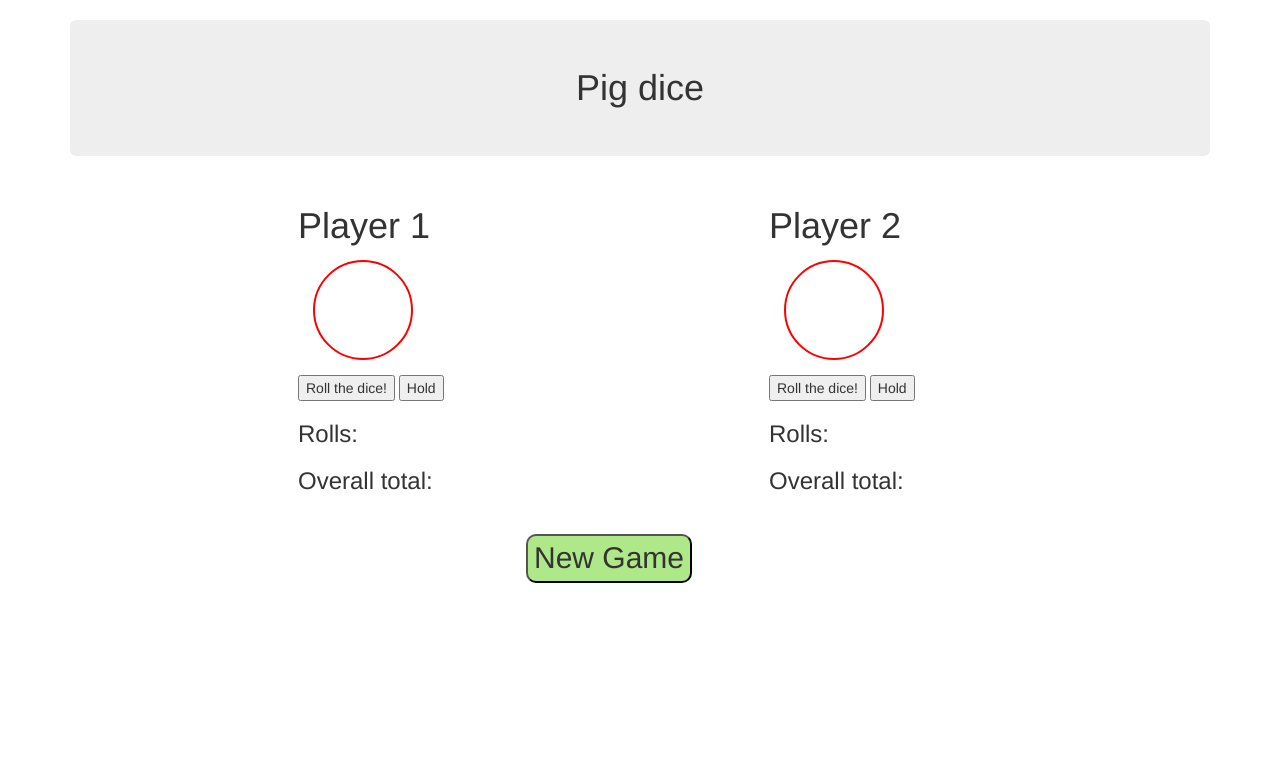
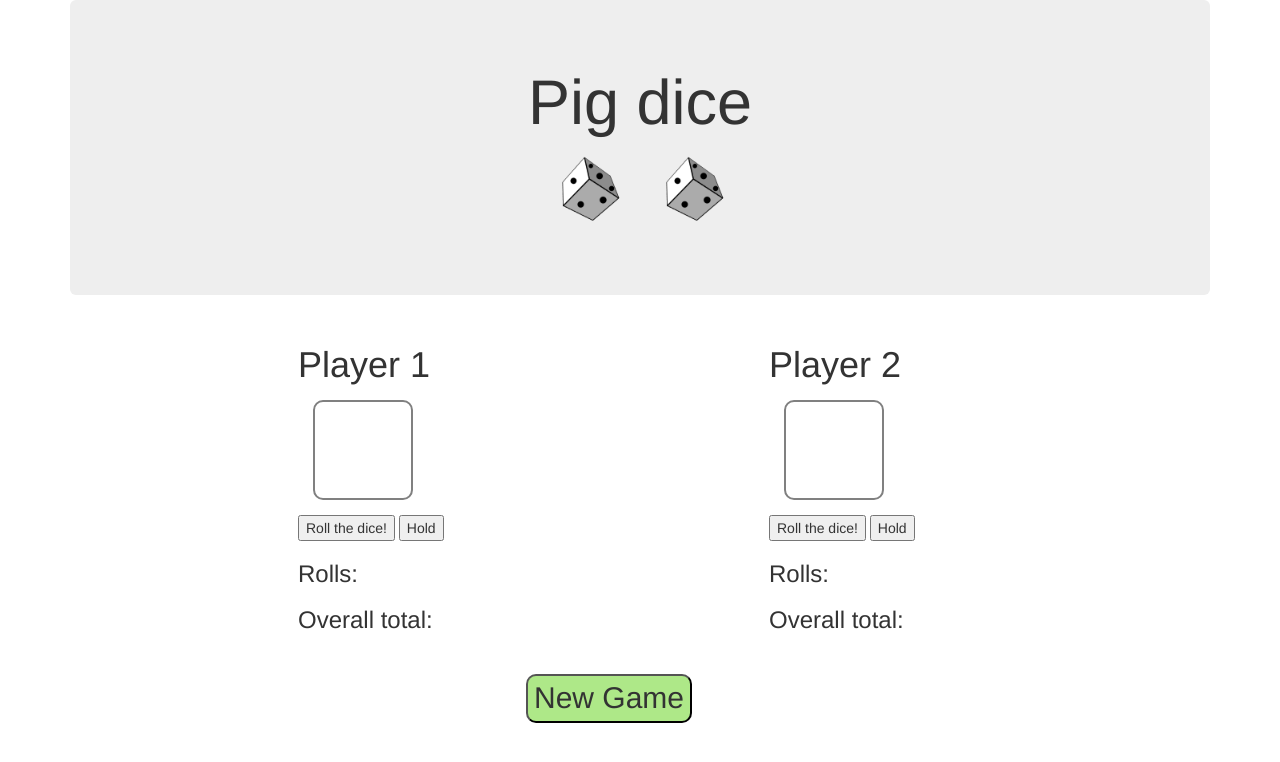
Before and after one commit to kristendynamite/pig-dice, a plain HTML site: page index.html in a window 1280 px wide. Drawn offline with nearby package versions, Linux system fonts and the light colour scheme.

Commit message:
add dice gif and some styling to css

```diff
--- a/css/styles.css
+++ b/css/styles.css
@@ -3,8 +3,8 @@
 }
 #dice-number {
   /*background-color: yellow;*/
-  border: solid 2px red;
-  border-radius: 100%;
+  border: solid 2px grey;
+  border-radius: 10%;
   width:100px;
   height: 100px;
   text-align: center;
@@ -15,8 +15,8 @@
 
 #dice-number-2 {
   /*background-color: yellow;*/
-  border: solid 2px red;
-  border-radius: 100%;
+  border: solid 2px grey;
+  border-radius: 10%;
   width:100px;
   height: 100px;
   text-align: center;
@@ -36,3 +36,7 @@
 .jumbotron {
   text-align: center;
 }
+
+img{
+  width: 100px;
+}
--- a/index.html
+++ b/index.html
@@ -13,7 +13,11 @@
   </head>
   <body>
     <div class="container">
-      <h1 class="jumbotron">Pig dice</h1>
+      <div class="jumbotron">
+        <h1>Pig dice</h1>
+        <img class="image1" src="dice.gif" alt="dice gif" />
+        <img class="image2" src="dice.gif" alt="dice gif" />
+      </div>
       <div class="row">
         <div id="player-1" class="col-md-6">
           <h1>Player 1</h1>
@@ -29,6 +33,9 @@
             <div class="over-all-total"></div>
           </div>
         </div>
+
+
+
         <div id="player-2" class="col-md-6">
           <h1>Player 2</h1>
           <div id="dice-number-2"></div>
--- a/js/scripts.js
+++ b/js/scripts.js
@@ -17,14 +17,17 @@ Player.prototype.Roll  = function() {
 }
 
 Player.prototype.Rollscore = function (){
+
   if (this.dice > 1){
     this.arrayRollScore.push(this.dice);
     console.log(this);
     return this.arrayRollScore;
+  }
+  // else if (this.dice === 1)
+  //   {break};
   // } else if (this.dice === 1){
     // this.arrayRollScore = 0 ;
   //   //Try to reset .turn-total
-  }
 }
 
 Player.prototype.SumArray = function (){
```
Also changed, not shown: dice.gif (added).
